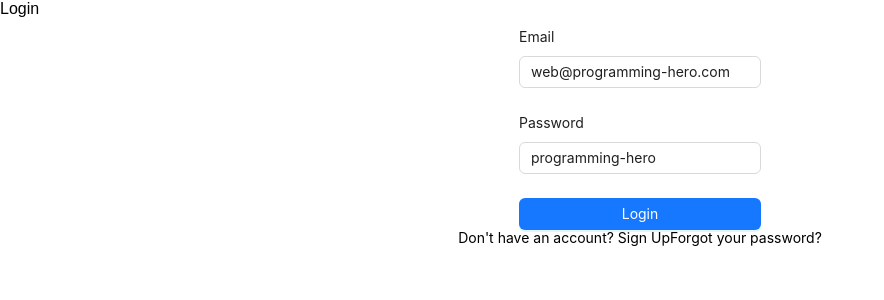
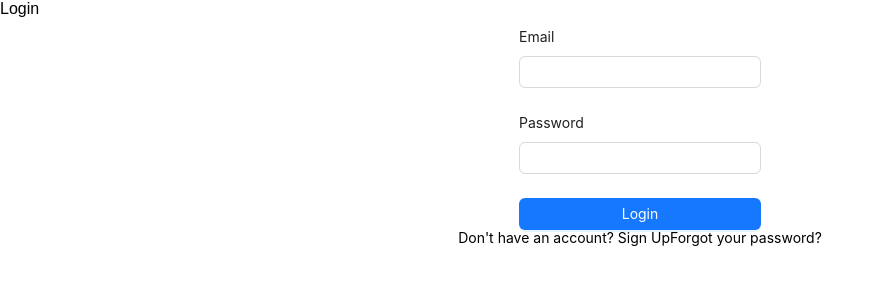
Before and after one commit to rabby-hasan-dev/sports-facility-booking-platform-client, a React (Vite) app: page /login in a window 1280 px wide. Shown: the top 300 px of the page, without its empty margins (0-884 px from the left). Built offline with nearby package versions, Linux system fonts and the light colour scheme.

Commit message:
validation error handle login and sign form

```diff
--- a/src/components/form/PForm.tsx
+++ b/src/components/form/PForm.tsx
@@ -18,7 +18,7 @@ type TFormCofing = {
 
 
 
-const PForm = ({ onSubmit, children, defaultValues,  }: TPropsForm) => {
+const PForm = ({ onSubmit, children, defaultValues, }: TPropsForm) => {
 
     const formConfig: TFormCofing = {};
 
@@ -35,7 +35,7 @@ const PForm = ({ onSubmit, children, defaultValues,  }: TPropsForm) => {
 
     return (
         <FormProvider  {...methods}>
-            <Form  layout="vertical"   onFinish={methods.handleSubmit(submitFormData)}> {children} </Form>
+            <Form layout="vertical"  onFinish={methods.handleSubmit(submitFormData)}>{children} </Form>
         </FormProvider>
     );
 };
--- a/src/components/form/PInput.tsx
+++ b/src/components/form/PInput.tsx
@@ -1,28 +1,34 @@
 import { Form, Input } from "antd";
-import { Controller } from "react-hook-form";
+import { Controller, useFormContext } from "react-hook-form";
 
 type TInputProps = {
     name: string;
     type: string;
     label?: string;
-    disabled?:boolean,
-    placeholder?:string,
+    disabled?: boolean,
+    placeholder?: string,
 }
 
 
-const PInput = ({ name, type, label , disabled,placeholder}: TInputProps) => {
+const PInput = ({ name, type, label, disabled, placeholder }: TInputProps) => {
+    const { control, formState: { errors }, } = useFormContext();
+    const errorMessage: string | undefined = errors[name]?.message as string | undefined;
 
     return (
         <div style={{ marginBottom: '20px' }}>
-
-
             <Controller
                 name={name}
-                render={({ field }) =>(
-                    <Form.Item label={label} >
+                control={control}
+                rules={{ required: ` ${name} is required`, }}
+                render={({ field }) => (
+                    <Form.Item
+                        label={label}
+                        validateStatus={errorMessage ? "error" : ""}
+                        help={errorMessage}
+                    >
                         <Input className="border" {...field} type={type} id={name} placeholder={placeholder} disabled={disabled} />
                     </Form.Item>
-                ) }
+                )}
 
 
             />
--- a/src/pages/Auth/Login.tsx
+++ b/src/pages/Auth/Login.tsx
@@ -4,15 +4,17 @@ import PInput from "../../components/form/PInput";
 import { Button, Row } from "antd";
 import { useLoginMutation } from "../../redux/features/auth/authApi";
 import { useAppDispatch } from "../../redux/hooks";
-import { setUser } from "../../redux/features/auth/authSlice";
+import { setUser, TUser } from "../../redux/features/auth/authSlice";
 import { Link, useNavigate } from "react-router-dom";
+import { toast } from "sonner";
+import { verifyToken } from "../../utils/verifyToken";
+import { USER_ROLE } from "../../constant/userConstant";
 
 
 
 
 const Login = () => {
     const navigate = useNavigate()
-
     const [login] = useLoginMutation();
     const dispatch = useAppDispatch();
 
@@ -20,23 +22,26 @@ const Login = () => {
         email: 'web@programming-hero.com',
         password: 'programming-hero'
     }
-
     const onSubmit: SubmitHandler<FieldValues> = async (data) => {
+        const toastId = toast.loading('loading ....')
 
 
-        const userInfo = {
-            ...data
-        }
 
         try {
 
+            const userInfo = {
+                ...data
+            }
             const res = await login(userInfo).unwrap();
-            dispatch(setUser({ user: res.data, token: res.token }));
-            navigate('/')
-
+            const user = verifyToken(res?.token) as TUser;
+            if (user?.role === USER_ROLE.user || user?.role === USER_ROLE.admin || user?.role === USER_ROLE.superAdmin) {
+                dispatch(setUser({ user: user, token: res.token }));
+                toast.success(res?.message, { id: toastId, duration: 2000 });
+                navigate('/')
+            }
         } catch (error) {
-
-            console.log(error);
+            toast.error(error?.data?.message, { id: toastId, duration: 2000 })
+            // console.log(error);
         }
 
 
@@ -49,10 +54,10 @@ const Login = () => {
                 <h2 className="text-2xl font-bold text-center text-gray-800 mb-6">Login</h2>
 
                 <Row justify={"center"} align={"middle"} >
-                    <PForm onSubmit={onSubmit} defaultValues={defaultValues}>
-                        <PInput name="email" label="Email" type="text"></PInput>
+                    <PForm onSubmit={onSubmit} defaultValues={undefined} >
+                        <PInput name="email" label="Email" type="email"></PInput>
                         <PInput name="password" label="Password" type="text"></PInput>
-                        <Button type="primary" htmlType="submit" style={{width:'100%'}}>Login</Button>
+                        <Button type="primary" htmlType="submit" style={{ width: '100%' }}>Login</Button>
                     </PForm>
                 </Row>
 
@@ -61,7 +66,7 @@ const Login = () => {
                     <div className="text-center mb-4">
                         <span className="text-sm text-gray-700">
                             Don't have an account?{' '}
-                            <Link  to='/register' className="text-indigo-500 hover:underline">
+                            <Link to='/register' className="text-indigo-500 hover:underline">
                                 Sign Up
                             </Link>
                         </span>
--- a/src/pages/Auth/Register.tsx
+++ b/src/pages/Auth/Register.tsx
@@ -4,33 +4,34 @@ import PInput from "../../components/form/PInput";
 import { Button, Row } from "antd";
 import { USER_ROLE } from "../../constant/userConstant";
 import { useSignupMutation } from "../../redux/features/auth/authApi";
-import { Link } from "react-router-dom";
+import { Link, useNavigate } from "react-router-dom";
+import { toast } from "sonner";
 
 
 const Register = () => {
     const [signUp] = useSignupMutation()
-
-    // const defaultValues = {
-    //     name: "Programming Hero",
-    //     email: "web@programming-hero1.com",
-    //     password: "programming-hero",
-    //     phone: "01322901105",
-    //     // role: "user",
-    //     address: "Level-4, 34, Awal Centre, Banani, Dhaka"
-    // }
+    const navigate = useNavigate();
 
 
     const onSubmit: SubmitHandler<FieldValues> = async (data) => {
-        const signUpData = {
-            ...data,
-            role: USER_ROLE.user
-        }
+        const toastId = toast.loading('loading ....')
+
+
         try {
-            const res = await signUp(signUpData);
-            console.log(res);
+            const signUpData = {
+                ...data,
+                role: USER_ROLE.user
+            }
+            const res = await signUp(signUpData).unwrap();
+            if (res?.success) {
+                toast.success(res?.message, { id: toastId, duration: 2000 })
+                navigate('/')
+
+            }
 
         } catch (error) {
-            console.log(error);
+            toast.error(error?.data?.message, { id: toastId, duration: 2000 })
+
         }
     }
 
@@ -43,11 +44,11 @@ const Register = () => {
                 <Row justify={"center"} align={"middle"}  >
                     <PForm onSubmit={onSubmit} defaultValues={undefined} >
                         <PInput name="name" label="Name" type="text"></PInput>
-                        <PInput name="email" label="Email" type="text"></PInput>
+                        <PInput name="email" label="Email" type="email"></PInput>
                         <PInput name="password" label="Password" type="text"></PInput>
-                        <PInput name="phone" label="Phone" type="text"></PInput>
+                        <PInput name="phone" label="Phone" type="number"></PInput>
                         <PInput name="address" label="Address" type="text"></PInput>
-                        <Button type="primary" htmlType="submit"  style={{width:'100%'}} >Sign Up</Button>
+                        <Button type="primary" htmlType="submit" style={{ width: '100%' }} >Sign Up</Button>
                     </PForm>
                 </Row>
 
@@ -56,7 +57,7 @@ const Register = () => {
                         <span className="text-sm text-gray-700">
                             Already have an account?
                             <Link to='/login' className="text-indigo-500 hover:underline">
-                               Login
+                                Login
                             </Link>
                         </span>
                     </div>
--- a/src/pages/Dashboard/Admin/Facility/CreateFacility.tsx
+++ b/src/pages/Dashboard/Admin/Facility/CreateFacility.tsx
@@ -11,12 +11,7 @@ const CreateFacility = () => {
     const [createFacility] = useCreateFacilityMutation();
 
 
-    const defaultFacilityData = {
-        "name": "Tennis Court",
-        "description": "Outdoor tennis court with synthetic surface.",
-        "pricePerHour": 30,
-        "location": "456 Sports Ave, Springfield"
-    }
+
 
 
     const onSubmit: SubmitHandler<FieldValues> = async (data) => {
@@ -55,7 +50,7 @@ const CreateFacility = () => {
                 <h2 className="text-2xl font-bold text-center text-gray-800 mb-6">Create Facility</h2>
 
                 <Row justify={"center"} align={"middle"}  >
-                    <PForm onSubmit={onSubmit} defaultValues={defaultFacilityData}>
+                    <PForm onSubmit={onSubmit} >
                         <PInput name="name" label="Name" type="text"></PInput>
                         <PInput name="description" label="Description" type="text"></PInput>
                         <PInput name="pricePerHour" label="Price PerHour" type="number"></PInput>
--- a/src/pages/Dashboard/Admin/UserManagement/CreateAdmin.tsx
+++ b/src/pages/Dashboard/Admin/UserManagement/CreateAdmin.tsx
@@ -11,14 +11,6 @@ import PInput from "../../../../components/form/PInput";
 const CreateAdmin = () => {
     const [CreateAdmin] = useSignupMutation();
 
-    const defaultValues = {
-        name: "Programming Hero",
-        email: "web@programming-hero1.com",
-        password: "programming-hero",
-        phone: "01322901105",
-        role: "user",
-        address: "Level-4, 34, Awal Centre, Banani, Dhaka"
-    }
 
     const onSubmit: SubmitHandler<FieldValues> = async (data) => {
 
```
Also changed, not shown: src/pages/Dashboard/Admin/Bookings/ViewAllBookings.tsx (+1 -14 lines), src/pages/Home/Home/FeaturedFacility/FeaturedFacility.tsx (line endings or trailing spaces).
